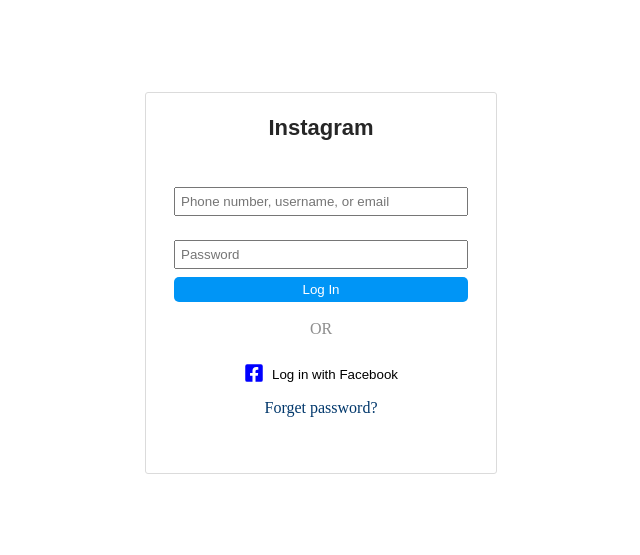
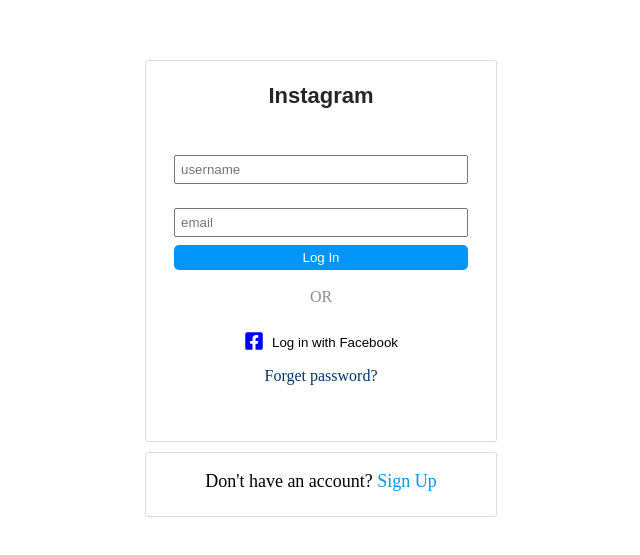
Before and after one commit to azzayabat/project_instagram, a React (Create React App) app in the folder instagram/: page / in a window 1280 px wide. Shown: the part 125-680 px from the top of the page, without its empty margins (319-959 px from the left). Built offline with nearby package versions, Linux system fonts and the light colour scheme.

Commit message:
created login page

```diff
--- a/instagram/package.json
+++ b/instagram/package.json
@@ -10,6 +10,7 @@
     "@types/node": "^12.0.0",
     "@types/react": "^17.0.0",
     "@types/react-dom": "^17.0.0",
+    "axios": "^0.21.4",
     "react": "^17.0.2",
     "react-dom": "^17.0.2",
     "react-icons": "^4.2.0",
--- a/instagram/src/App.css
+++ b/instagram/src/App.css
@@ -1,5 +1,6 @@
 .container {
   display: flex;
+  flex-direction: column;
   height: 100vh;
   justify-content: center;
   align-items: center;
@@ -9,6 +10,7 @@
   height: 380px;
   border: 1px solid #dbdbdb;
   border-radius: 3px;
+  margin: 10px;
 }
 
 #title {
@@ -37,6 +39,9 @@
   border-radius: 5px;
   background-color: rgba(var(--d69, 0, 149, 246), 1);
 }
+#login:hover {
+  opacity: 0.6;
+}
 #loginFB {
   display: flex;
   margin-top: 24px;
@@ -58,3 +63,20 @@
   text-decoration: none;
   color: rgba(var(--fe0, 0, 55, 107), 1);
 }
+.bottomBox {
+  width: 350px;
+  height: 63px;
+  border: 1px solid #dbdbdb;
+  border-radius: 3px;
+}
+#bottomTitle {
+  text-align: center;
+  font-size: large;
+}
+#bottomTitle > a {
+  color: #0095f6;
+  cursor: pointer;
+}
+#bottomTitle > a:hover {
+  opacity: 0.6;
+}
--- a/instagram/src/App.tsx
+++ b/instagram/src/App.tsx
@@ -1,22 +1,67 @@
-import React from "react";
+import React, { useEffect, useState } from "react";
 import "./App.css";
 import { FaFacebookSquare } from "react-icons/fa";
+import axios from "axios";
 
-function App() {
+const App = () => {
+  const [username, setUsername] = useState("");
+  const [email, setEmail] = useState("");
+  const [result, setResult] = useState({});
+
+  // useEffect(() => {
+  //   fetch("http://localhost:5000/user")
+  //     .then((response) => response.json())
+  //     .then((data) => setResult(data.total));
+  // }, []);
+  console.log(email);
+  const LogIn = () => {
+    // e.preventDefault();
+    console.log("login");
+    const data = {
+      username: username,
+      email: email,
+    };
+    console.log("data", data);
+    if (data) {
+      axios
+        .post("http://localhost:5000/user", data, {
+          headers: { "Content-Type": "application/json" },
+        })
+        .then((response) => {
+          // response.send(data);
+          console.log("res:", response);
+        })
+        .catch((error) => {
+          console.log("error hahhahahhah=====:", error);
+        });
+    }
+  };
   return (
     <div className="container">
       <div className="borderIn">
         <div className="header">
           <h1 id="title">Instagram</h1>
         </div>
-        <div className="inputArea">
+        {/* <div className="inputArea"> */}
+        <form className="inputArea">
           <input
             type="text"
             name="e-mail"
-            placeholder="Phone number, username, or email"
+            value={username}
+            onChange={(e) => setUsername(e.target.value)}
+            placeholder="username"
           ></input>
-          <input type="text" name="e-mail" placeholder="Password"></input>
-          <button id="login">Log In</button>
+          <input
+            type="text"
+            name="password"
+            value={email}
+            onChange={(e) => setEmail(e.target.value)}
+            placeholder="email"
+          ></input>
+
+          <button type="button" id="login" onClick={LogIn}>
+            Log In
+          </button>
           <div className="divider">
             <div>OR</div>
           </div>
@@ -29,10 +74,17 @@
           <a className="forgetPass" href="/">
             Forget password?
           </a>
-        </div>
+        </form>
+        {/* </div> */}
+      </div>
+      <div className="bottomBox">
+        <p id="bottomTitle">
+          Don't have an account?{" "}
+          <a onClick={() => console.log("clicked")}>Sign Up</a>
+        </p>
       </div>
     </div>
   );
-}
+};
 
 export default App;
```
Also changed, not shown: 1 other file (tests, documents, lock files or other folders).
